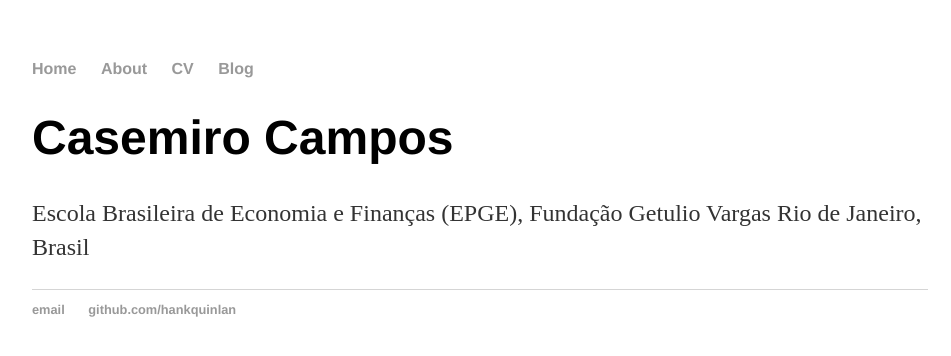
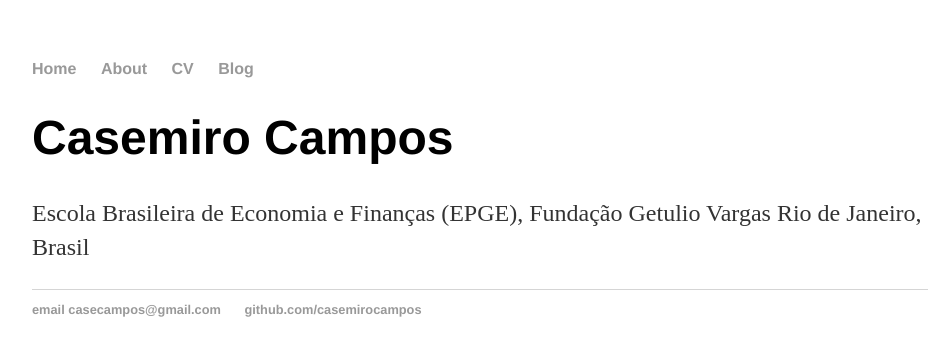
Before and after one commit to casemirocampos/casemirocampos.github.io, a Jekyll site: the page built from index.html, in a window 1280 px wide. Shown: the top 356 px of the page, without its empty margins (160-1111 px from the left). Built offline with Jekyll 4.4.1, drawn with Linux system fonts in a browser that asks for light colours.

Commit message:
Update default.html

```diff
--- a/_layouts/default.html
+++ b/_layouts/default.html
@@ -21,8 +21,8 @@
 			</div><!-- /.container -->
 			<footer>
 	    		<ul>
-	        		<li><a href="mailto:hankquinlanhub@gmail.com">email</a></li>
-	        		<li><a href="https://github.com/hankquinlan">github.com/hankquinlan</a></li>
+	        		<li><a href="mailto:casecampos@gmail.com">email casecampos@gmail.com</a></li>
+	        		<li><a href="https://github.com/casemirocampos">github.com/casemirocampos</a></li>
 				</ul>
 			</footer>
 		</body>
```
